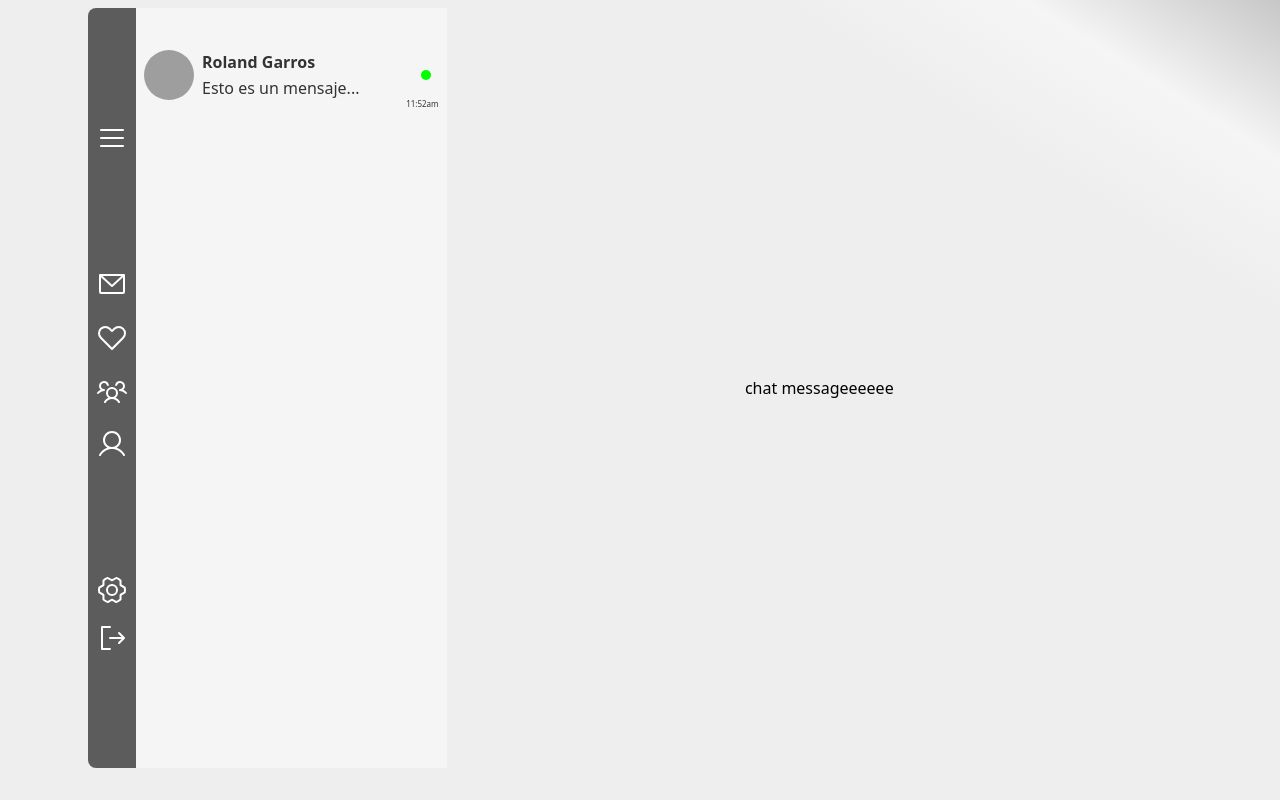
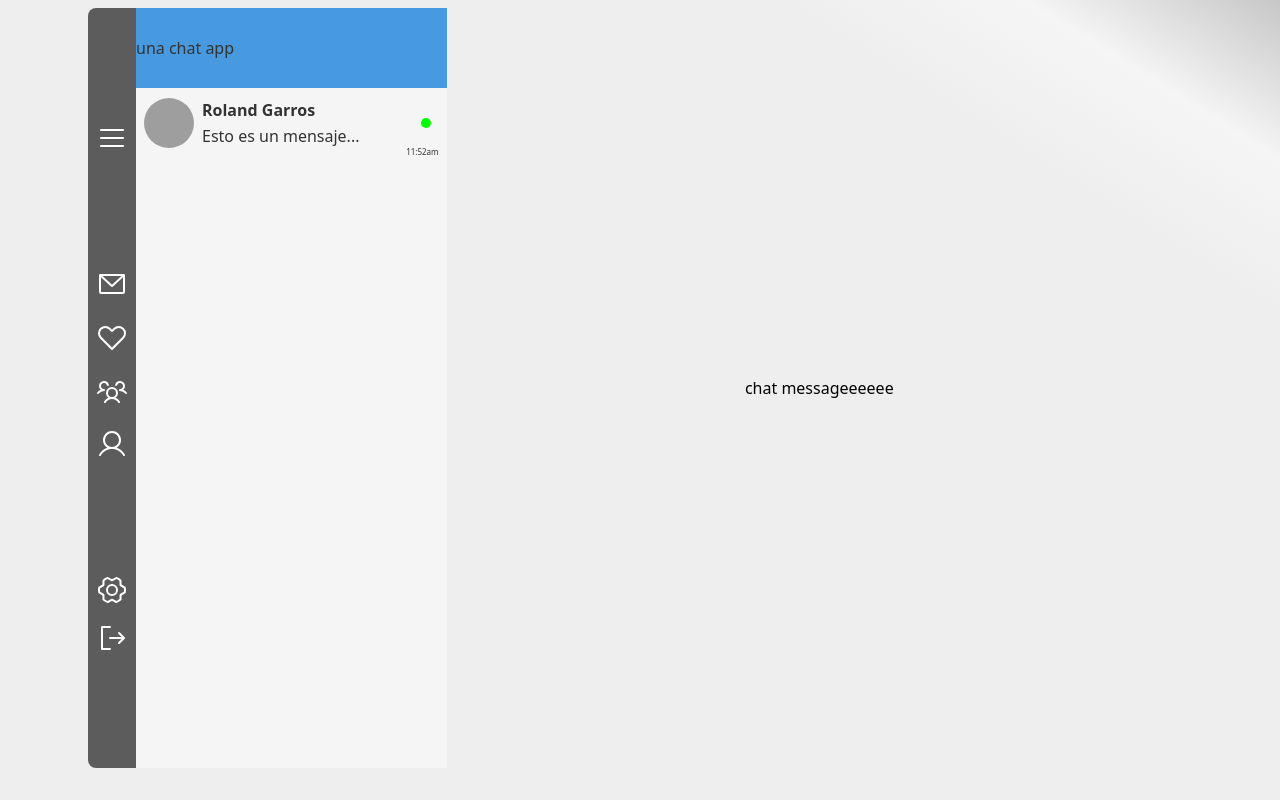
Before and after one commit to borgesmj/real-time-chat-app, a React (Vite) app: page / in a window 1280 px wide. Built offline with nearby package versions, Linux system fonts and the light colour scheme; grey boxes are pictures that could not be loaded.

Commit message:
Updated styles and added new component in ChatCard, ChatsList, ProfileBar, and Section components

```diff
--- a/src/Components/ChatCard/ChatCard.jsx
+++ b/src/Components/ChatCard/ChatCard.jsx
@@ -7,9 +7,9 @@ const ChatCard = ({darkTheme, openChat}) => {
   }
   return (
     <li onClick={handleClick}
-      className={`w-full h-[70px] ${
+      className={`w-full h-[70px] transition-[background-color] ease-linear ${
         !darkTheme ? "bg-[#f5f5f5]" : "bg-[#1b283f]"
-      } flex flex-row items-center justify-start rounded-[5px] relative hover:cursor-pointer p-2 mr-4`}
+      } flex flex-row items-center justify-start rounded-[5px] relative hover:cursor-pointer p-2 mr-4 hover:bg-[#ffffff10]`}
     >
       <img
         src="https://thumbs.wbm.im/pw/medium/769696e34b3e45081d14212795d01414.avif"
--- /dev/null
+++ b/src/Components/ChatName/ChatName.jsx
@@ -0,0 +1,9 @@
+const ChatName = ({darkTheme}) => {
+  return (
+    <div className={`flex justify-between items-center w-full ${!darkTheme ? 'bg-[#479ae0]' : 'bg-[#3ce0bc]'} h-12 md:h-20`}>
+      una chat app
+    </div>
+  )
+}
+
+export default ChatName
--- a/src/Components/ChatsList/ChatsList.jsx
+++ b/src/Components/ChatsList/ChatsList.jsx
@@ -1,10 +1,14 @@
 import ChatCard from "../ChatCard/ChatCard"
+import ChatName from "../ChatName/ChatName"
 
 const ChatsList = ({darkTheme, openChat}) => {
     return (
-        <ul id="chatslist" className="w-full overflow-y-auto absolute overflow-x-hidden">
+        <div className="w-full">
+            <ChatName darkTheme={darkTheme}/>
+            <ul id="chatslist" className="w-full overflow-y-auto absolute overflow-x-hidden">
             <ChatCard darkTheme={darkTheme} openChat={openChat}/>
         </ul>
+        </div>
       )
     }
 
--- a/src/Components/Profilebar/ProfileBar.jsx
+++ b/src/Components/Profilebar/ProfileBar.jsx
@@ -2,7 +2,7 @@ import { ArrowCircleLeft, DotsThreeOutlineVertical } from "@phosphor-icons/react
 
 const ProfileBar = ({ setChatOpened, darkTheme }) => {
   return (
-    <div className={`flex justify-between items-center w-full rounded-t-lg rounded-l-none ${!darkTheme ? 'bg-[#479ae0]' : 'bg-[#3ce0bc]'} h-12 md:h-20`}>
+    <div className={`flex justify-between items-center w-full rounded-tr-lg ${!darkTheme ? 'bg-[#479ae0]' : 'bg-[#3ce0bc]'} h-12 md:h-20`}>
       <div className=" ml-2 flex justify-between items-center w-60 lg:w-44 lg:ml-4 ">
         <ArrowCircleLeft
           size={32}
--- a/src/Components/Section/Section.jsx
+++ b/src/Components/Section/Section.jsx
@@ -7,7 +7,7 @@ const Section = ({ children, darkTheme }) => {
         !darkTheme
           ? "bg-[#f5f5f5] text-[#333333]"
           : "bg-[#333f58] text-[#e0e0e0]"
-      } h-full w-[80dvw] options-bar py-8 ml-12 options-bar overflow-y-auto overflow-x-hidden flex flex-col items-center md:w-[35dvw] lg:w-[30dvw] xl:w-[25dvw] relative rounded-r-lg md:rounded-none`}
+      } h-full w-[80dvw] options-bar pb-8 ml-12 options-bar overflow-y-auto overflow-x-hidden flex flex-col items-center md:w-[35dvw] lg:w-[30dvw] xl:w-[25dvw] relative rounded-r-lg md:rounded-none`}
     >
       {children}
     </section>
```
